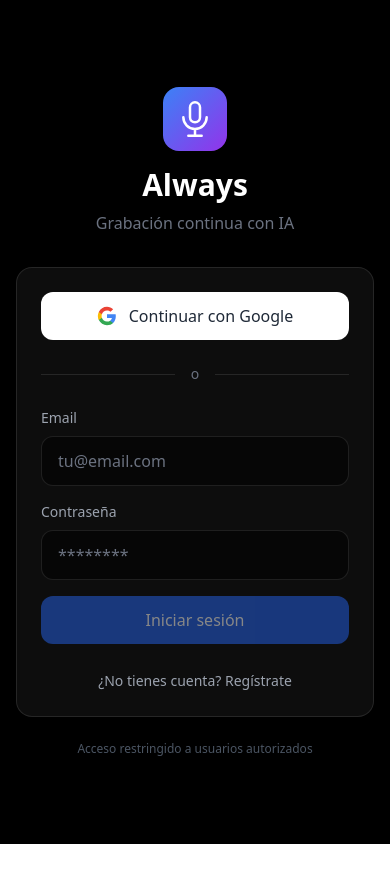
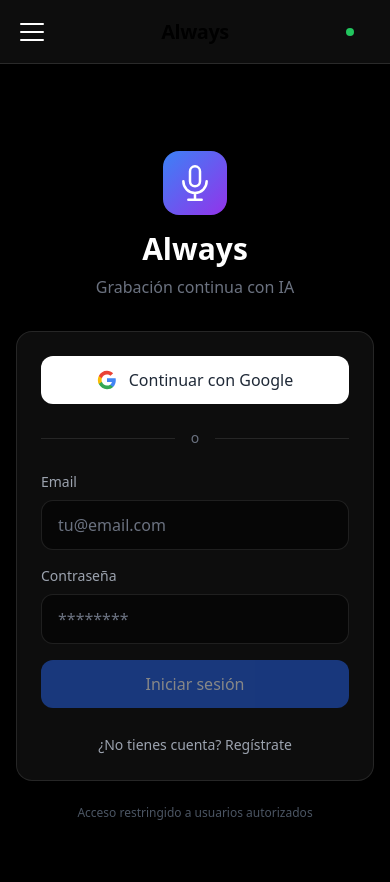
Before and after one commit to ritchiero/always, a Next.js app in the folder app/: page /login in a window 390 px wide. Shown: the top 882 px of the page. Before the commit the page ends 844 px from the top, so only its background shows below. Built offline with nearby package versions, Linux system fonts and the light colour scheme; no server answers.

Commit message:
feat: Add mobile Tesla-style header with hamburger menu
- Created MobileWrapper component with sliding sidebar
- Added mobile-tesla.css for mobile-first styling
- Integrated mobile header in layout
- Hamburger menu animation
- Mobile overlay for sidebar
- Keeps desktop layout intact

```diff
--- a/app/src/app/layout.tsx
+++ b/app/src/app/layout.tsx
@@ -1,6 +1,7 @@
 import type { Metadata } from 'next'
 import '../styles/globals.css'
 import { AuthProvider } from '@/contexts/AuthContext'
+import { MobileWrapper } from '@/components/MobileWrapper'
 
 export const metadata: Metadata = {
   title: 'Always - Continuous Recording App',
@@ -16,7 +17,9 @@
     <html lang="en">
       <body>
         <AuthProvider>
-          {children}
+          <MobileWrapper>
+            {children}
+          </MobileWrapper>
         </AuthProvider>
       </body>
     </html>
--- /dev/null
+++ b/app/src/components/MobileWrapper.tsx
@@ -0,0 +1,108 @@
+'use client';
+
+import { useState, ReactNode } from 'react';
+import '../styles/mobile-tesla.css';
+
+interface MobileWrapperProps {
+  children: ReactNode;
+}
+
+export function MobileWrapper({ children }: MobileWrapperProps) {
+  const [isSidebarOpen, setIsSidebarOpen] = useState(false);
+
+  const toggleSidebar = () => {
+    setIsSidebarOpen(!isSidebarOpen);
+  };
+
+  const closeSidebar = () => {
+    setIsSidebarOpen(false);
+  };
+
+  return (
+    <>
+      {/* Mobile Header - only shows on mobile */}
+      <div className="mobile-header">
+        <button
+          className={`mobile-hamburger ${isSidebarOpen ? 'active' : ''}`}
+          onClick={toggleSidebar}
+          aria-label="Menu"
+        >
+          <span></span>
+          <span></span>
+          <span></span>
+        </button>
+
+        <div className="text-xl font-bold tracking-tight">Always</div>
+
+        <div className="w-10 h-10 flex items-center justify-center">
+          <div className="w-2 h-2 rounded-full bg-green-500"></div>
+        </div>
+      </div>
+
+      {/* Mobile Overlay */}
+      <div
+        className={`mobile-overlay ${isSidebarOpen ? 'show' : ''}`}
+        onClick={closeSidebar}
+      />
+
+      {/* Mobile Sidebar */}
+      <div className={`mobile-sidebar ${isSidebarOpen ? 'open' : ''}`}>
+        <div className="p-6 border-b border-white/10">
+          <div className="text-sm text-gray-500 uppercase tracking-wider font-semibold mb-2">
+            Control Panel
+          </div>
+          <div className="text-lg font-semibold">Ricardo Rodriguez</div>
+        </div>
+
+        <div className="py-4">
+          <nav className="space-y-1">
+            <button
+              onClick={closeSidebar}
+              className="w-full flex items-center gap-4 px-6 py-3 text-left hover:bg-white/5 transition-colors border-l-2 border-transparent hover:border-blue-500"
+            >
+              <span className="text-xl">🏠</span>
+              <span className="font-medium">Home</span>
+            </button>
+
+            <button
+              onClick={closeSidebar}
+              className="w-full flex items-center gap-4 px-6 py-3 text-left hover:bg-white/5 transition-colors border-l-2 border-transparent hover:border-blue-500"
+            >
+              <span className="text-xl">📝</span>
+              <span className="font-medium">Transcripts</span>
+            </button>
+
+            <button
+              onClick={closeSidebar}
+              className="w-full flex items-center gap-4 px-6 py-3 text-left hover:bg-white/5 transition-colors border-l-2 border-transparent hover:border-blue-500"
+            >
+              <span className="text-xl">🔍</span>
+              <span className="font-medium">Search</span>
+            </button>
+
+            <button
+              onClick={closeSidebar}
+              className="w-full flex items-center gap-4 px-6 py-3 text-left hover:bg-white/5 transition-colors border-l-2 border-transparent hover:border-blue-500"
+            >
+              <span className="text-xl">📊</span>
+              <span className="font-medium">Analytics</span>
+            </button>
+
+            <button
+              onClick={closeSidebar}
+              className="w-full flex items-center gap-4 px-6 py-3 text-left hover:bg-white/5 transition-colors border-l-2 border-transparent hover:border-blue-500"
+            >
+              <span className="text-xl">⚙️</span>
+              <span className="font-medium">Settings</span>
+            </button>
+          </nav>
+        </div>
+      </div>
+
+      {/* Main Content - wrapped with mobile spacing */}
+      <div className="mobile-main-content">
+        {children}
+      </div>
+    </>
+  );
+}
--- /dev/null
+++ b/app/src/styles/mobile-tesla.css
@@ -0,0 +1,121 @@
+/* Mobile Tesla Design System */
+/* Variables globales */
+:root {
+  --bg: #000000;
+  --surface: #171717;
+  --border: #2a2a2a;
+  --text-primary: #ffffff;
+  --text-secondary: #a3a3a3;
+  --accent: #3b82f6;
+  --success: #10b981;
+  --header-height: 64px;
+}
+
+/* Mobile-first Header */
+@media (max-width: 768px) {
+  .mobile-header {
+    position: fixed;
+    top: 0;
+    left: 0;
+    right: 0;
+    height: var(--header-height);
+    background: rgba(0, 0, 0, 0.95);
+    backdrop-filter: blur(20px);
+    border-bottom: 1px solid var(--border);
+    display: flex;
+    align-items: center;
+    justify-content: space-between;
+    padding: 0 20px;
+    z-index: 1000;
+  }
+
+  .mobile-hamburger {
+    width: 40px;
+    height: 40px;
+    display: flex;
+    flex-direction: column;
+    justify-content: center;
+    gap: 6px;
+    cursor: pointer;
+    background: none;
+    border: none;
+    padding: 0;
+  }
+
+  .mobile-hamburger span {
+    width: 24px;
+    height: 2px;
+    background: var(--text-primary);
+    transition: all 0.3s;
+    border-radius: 2px;
+  }
+
+  .mobile-hamburger.active span:nth-child(1) {
+    transform: rotate(45deg) translate(7px, 7px);
+  }
+
+  .mobile-hamburger.active span:nth-child(2) {
+    opacity: 0;
+  }
+
+  .mobile-hamburger.active span:nth-child(3) {
+    transform: rotate(-45deg) translate(7px, -7px);
+  }
+
+  .mobile-sidebar {
+    position: fixed;
+    top: 0;
+    left: 0;
+    width: 280px;
+    height: 100vh;
+    background: var(--surface);
+    border-right: 1px solid var(--border);
+    transform: translateX(-100%);
+    transition: transform 0.3s ease;
+    z-index: 999;
+    overflow-y: auto;
+  }
+
+  .mobile-sidebar.open {
+    transform: translateX(0);
+  }
+
+  .mobile-overlay {
+    position: fixed;
+    inset: 0;
+    background: rgba(0, 0, 0, 0.6);
+    opacity: 0;
+    pointer-events: none;
+    transition: opacity 0.3s;
+    z-index: 998;
+  }
+
+  .mobile-overlay.show {
+    opacity: 1;
+    pointer-events: all;
+  }
+
+  /* Hide desktop sidebars on mobile */
+  .desktop-sidebar {
+    display: none;
+  }
+
+  /* Adjust main content for mobile header */
+  .mobile-main-content {
+    padding-top: var(--header-height);
+    min-height: 100vh;
+  }
+}
+
+/* Desktop: keep original layout */
+@media (min-width: 769px) {
+  .mobile-header,
+  .mobile-sidebar,
+  .mobile-overlay {
+    display: none;
+  }
+
+  .mobile-main-content {
+    padding-top: 0;
+  }
+}
```
Also changed, not shown: 2 other files (tests, documents, lock files or other folders).
